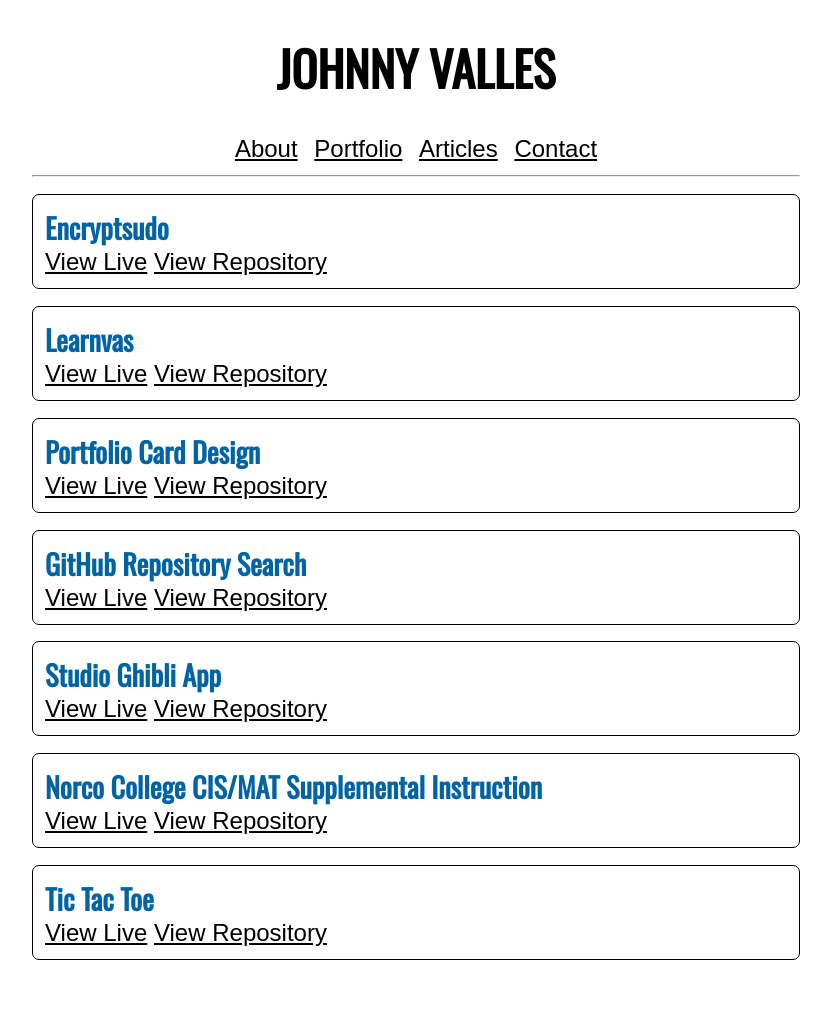
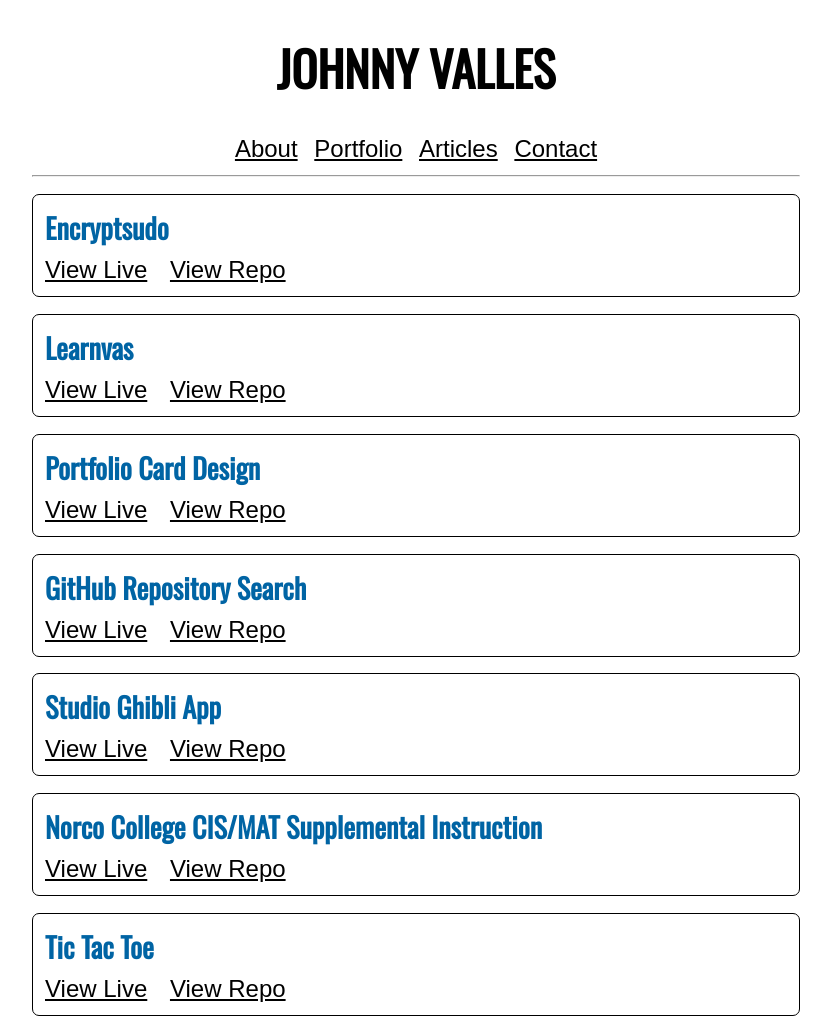
Before and after one commit to johnnyvalles/johnnyvalles.github.io, a Jekyll site: the page built from portfolio.html, in a window 1280 px wide. Shown: the whole page, without its empty margins (224-1055 px from the left). Built offline with Jekyll 4.4.1, drawn with Linux system fonts in a browser that asks for light colours; a style sheet for code colours, icons or effects is not loaded; before the commit the page ends 977 px from its top, so only the background shows below that.

Commit message:
Update proj-name padding, change repo link

```diff
--- a/_includes/projcard.html
+++ b/_includes/projcard.html
@@ -2,6 +2,6 @@
 <div class="proj-card hide">
     <h3 class="proj-name">{{ proj.name }}</h3>
     <a href="{{ proj.live }}" target="_blank" class="proj-link">View Live</a>
-    <a href="{{ proj.repo }}" target="_blank" class="proj-link">View Repository</a>
+    <a href="{{ proj.repo }}" target="_blank" class="proj-link">View Repo</a>
 </div>
 {% endfor %}
--- a/_sass/main.scss
+++ b/_sass/main.scss
@@ -63,8 +63,13 @@
 
 .proj-name {
     font-family: "Oswald", sans-serif;
-    margin: 0;
+	margin: 0;
+	padding-bottom: 0.5rem;
     color: #0064A4;
+}
+
+.proj-link {
+	margin-right: 1rem;
 }
 
 .my-email {
```
